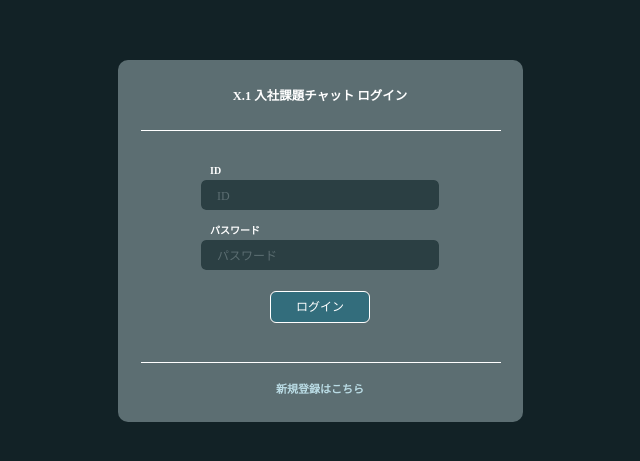
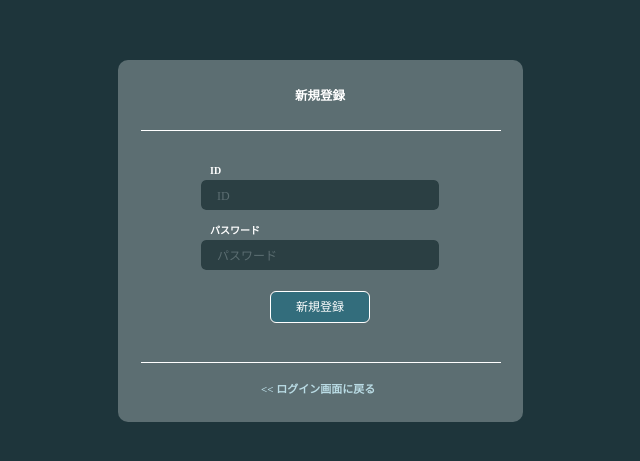
Before and after one commit to YukiNukui/chat_tool, a React (Create React App) app in the folder react_chat_tool/: page /Newreg in a window 1280 px wide. Shown: the part 159-620 px from the top of the page, without its empty margins (320-960 px from the left). Built offline with nearby package versions, Linux system fonts and the light colour scheme.

Commit message:
新規登録画面

```diff
--- a/react_chat_tool/package.json
+++ b/react_chat_tool/package.json
@@ -10,8 +10,10 @@
     "@types/node": "^16.11.45",
     "@types/react": "^18.0.15",
     "@types/react-dom": "^18.0.6",
+    "@types/react-router-dom": "^5.3.3",
     "react": "^18.2.0",
     "react-dom": "^18.2.0",
+    "react-router-dom": "^6.3.0",
     "react-scripts": "5.0.1",
     "typescript": "^4.7.4",
     "web-vitals": "^2.1.4"
--- a/react_chat_tool/src/App.tsx
+++ b/react_chat_tool/src/App.tsx
@@ -1,7 +1,9 @@
 import React from 'react';
+import { Link, BrowserRouter as Router, Routes, Route } from "react-router-dom";
 import './Login.css';
+import Newreg from './Newreg';
 
-function App() {
+function Login() {
   return (
       <div className="Login">
         <form className="Login-form" method="POST" action="aaa.cgi">
@@ -13,10 +15,23 @@ function App() {
           <input type="password" name="pass" placeholder="パスワード" className="Input-box"/>
           <button className="Login-button">ログイン</button>
           <hr className="Hr-bottom"/>
-          <a href="aaa" className="Login-newlink"><p className="Login-linktext">新規登録はこちら</p></a>
+          <Link to="/Newreg" className="Login-newlink"><p className="Login-linktext">新規登録はこちら</p></Link>
         </form>
-    </div>
+      </div>
   );
 }
 
+function App() {
+  return (
+  <div>
+    <Router>
+      <Routes>
+        <Route path="/" element={<Login />} />
+        <Route path='/Newreg' element={<Newreg />}/>
+      </Routes>
+    </Router>
+  </div>
+  )
+}
+
 export default App;
--- /dev/null
+++ b/react_chat_tool/src/Newreg.css
@@ -0,0 +1,135 @@
+.Newreg {
+  top: 0px;
+  left: 0px;
+  width: 1280px;
+  height: 800px;
+  padding-top: 219px;
+  padding-left: 438px;
+  background: #1E353B 0% 0% no-repeat padding-box;
+  opacity: 1;
+}
+
+.Newreg-form {
+  width: 405px;
+  height: 362px;
+  background: #5C6E72 0% 0% no-repeat padding-box;
+  border-radius: 10px;
+  opacity: 1;
+}
+
+.Newreg-title{
+  margin:0px;
+  padding-top: 28px;
+  padding-left: 176px;
+  width: 52px;
+  height:17px;
+  text-align: center;
+  /* fontfamily適用されていない？→fontsizeの設定にてwidth内に収まる様に調整 要件fontsize：14px*/
+  font: normal normal bold 12.5px/17px "AppleSystemUIFont";
+  letter-spacing: 0px;
+  color: #FFFFFF;
+  opacity: 1;
+}
+
+.Hr-top {
+  margin-top: 24.5px;
+  margin-bottom: 0px;
+  width: 360px;
+  border: none;
+  height: 1px;
+  background-color: #FFFFFF;
+}
+
+.Newreg-ID{
+  margin-left: 92px;
+  margin-top: 32.5px;     /* 水平線を加味し、-1px */
+  margin-bottom: 0px;
+  width: 11px;
+  height: 12px;
+  text-align: left;
+  font: normal normal bold 10px/15px "AppleSystemUIFont";
+  letter-spacing: 0px;
+  color: #FFFFFF;
+  opacity: 1;
+}
+
+.Input-box{
+  margin-top: 4px;
+  margin-left: 82px;
+  margin-bottom: 0px;
+  padding: 0px;
+  width: 238px;         /* +borderで240px */
+  height: 30px;         /* +borderで32px */
+  background: #2B3F43 0% 0% no-repeat padding-box;
+  border: 1px solid #5C6E72;
+  border-radius: 6px;
+  color: #FFFFFF;     /* #000000だと見辛いので#FFFFFFに設定 */
+  opacity: 1;
+}
+
+.Input-box::placeholder{
+  padding-left: 16px;
+  text-align: left;
+  font: normal normal normal 12px/15px "AppleSystemUIFont";
+  letter-spacing: 0px;
+  color: #5C6E72;
+  opacity: 1;
+}
+
+.Newreg-pass{
+  margin-top: 12px;
+  margin-left: 92px;
+  margin-bottom: 0px;
+  /* fontsize10px未満は適用されず、width内にテキストが収まらないため、widthを設定しない */
+  /* width: 46px; */
+  height: 12px;
+  text-align: left;
+  font: normal normal bold 10px/15px "AppleSystemUIFont";
+  letter-spacing: 0px;
+  color: #FFFFFF;
+  opacity: 1;
+}
+
+.Newreg-button{
+  margin-left: 152px;
+  margin-top: 20px;
+  margin-bottom: 0px;
+  text-align: center;
+  width: 100px;
+  height: 32px;
+  background: #336D7C 0% 0% no-repeat padding-box;
+  border: 1px solid #FFFFFF;
+  border-radius: 6px;
+  opacity: 1;
+
+  font: normal normal normal 12px/15px "AppleSystemUIFont";
+  letter-spacing: 0px;
+  color: #FFFFFF;
+}
+
+.Hr-bottom {
+  margin-top: 38.5px;
+  margin-bottom: 0px;
+  width: 360px;
+  border: none;
+  height: 1px;
+  background-color: #FFFFFF;
+}
+
+.Newreg-newlink{
+  text-decoration: none;
+ }
+
+ .Newreg-linktext {
+  margin-top: 19.5px;     /* 水平線を加味し、-1px */
+  margin-left: 143px;
+  margin-bottom: 0px;
+  width: 119px;
+  height: 15px;
+  text-align: left;
+  /* fontfamily適用されていない？→fontsizeの設定にてwidth内に収まる様に調整 要件fontsize：10px */
+  font: normal normal bold 11px/15px "AppleSystemUIFont";
+  letter-spacing: 0px;
+  color: #BADCE5;
+  opacity: 1;
+ }
--- /dev/null
+++ b/react_chat_tool/src/Newreg.tsx
@@ -0,0 +1,22 @@
+import React from 'react';
+import './Newreg.css';
+
+function Newreg() {
+  return (
+      <div className="Newreg">
+        <form className="Newreg-form" method="POST" action="aaa.cgi">
+          <p className="Newreg-title">新規登録</p>
+          <hr className="Hr-top"/>
+          <p className="Newreg-ID">ID</p>
+          <input type="text" name="ID" placeholder="ID" className="Input-box"/>
+          <p className="Newreg-pass">パスワード</p>
+          <input type="password" name="pass" placeholder="パスワード" className="Input-box"/>
+          <button className="Newreg-button">新規登録</button>
+          <hr className="Hr-bottom"/>
+          <a href="aaa" className="Newreg-newlink"><p className="Newreg-linktext">&lt;&lt; ログイン画面に戻る</p></a>
+        </form>
+    </div>
+  );
+}
+
+export default Newreg;
```
Also changed, not shown: 1 other file (tests, documents, lock files or other folders).
